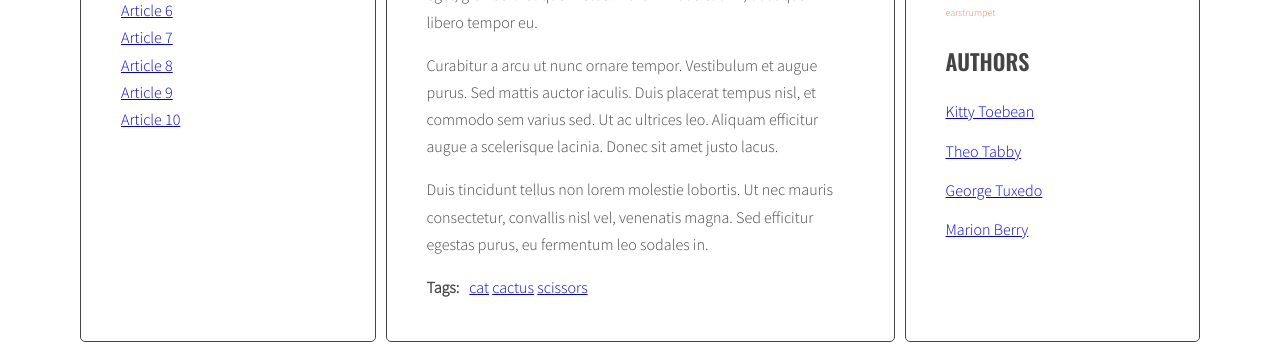
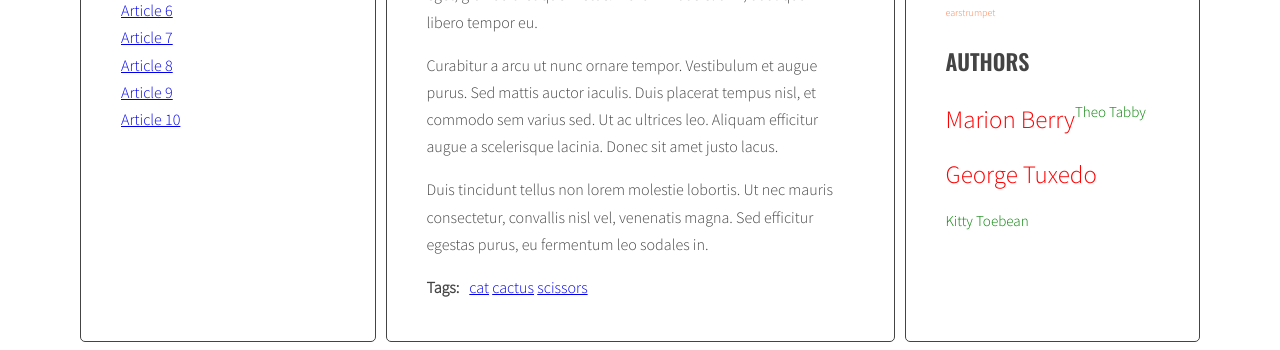
Before and after one commit to Adriannan23/javascript-blog, a website: page index.html in a window 1280 px wide. Shown: the part 497-847 px from the top of the page. Drawn offline with nearby package versions, Linux system fonts and the light colour scheme.

Commit message:
add authors cloud

```diff
--- a/js/script.js
+++ b/js/script.js
@@ -1,5 +1,17 @@
 'use strict';
 {
+  const opts = {}
+  const optArticleSelector = '.post',
+    optTitleSelector = '.post-title',
+    optTitleListSelector = '.titles',
+    optArticleTagsSelector = '.post-tags .list',
+    optArticleAuthorSelector = '.post-author',
+    optTagsListSelector = '.tags.list',
+    optCloudClassCount = 5,
+    optCloudClassAuthorCount = 4,
+    optCloudClassPrefix = 'tag-size-',
+    optAuthorsListSelector = '.authors.list',
+    optCloudClassAuthorPrefix = 'author-size-';
 
 
   // document.getElementById('test-button').addEventListener('click', function(){
@@ -38,15 +50,7 @@
     targetArticle.classList.add('active');
   };
 
-  const optArticleSelector = '.post',
-    optTitleSelector = '.post-title',
-    optTitleListSelector = '.titles',
-    optArticleTagsSelector = '.post-tags .list',
-    optArticleAuthorSelector = '.post-author',
-    optTagsListSelector = '.tags.list',
-    optCloudClassCount = 5,
-    optCloudClassPrefix = 'tag-size-',
-    optAuthorsListSelector = '.authors.list';
+
 
 
   function generateTitleLinks(customSelector = '') {
@@ -90,15 +94,13 @@
 
   function calculateTagsParams(tags) {
 
-
-
     const params = {
       max: 0,
       min: 999999
     };
 
     for (let tag in tags) {
-      // // console.log(tag + ' is used ' + tags[tag] + ' times');
+      // console.log(tag + ' is used ' + tags[tag] + ' times');
       if (tags[tag] > params.max) {
         params.max = tags[tag];
       }
@@ -106,12 +108,28 @@
       if (tags[tag] < params.min) {
         params.min = tags[tag];
       }
+    }
+    return params;
+  }
 
+  function calculateAuthorsParams(authors) {
 
+    const params = {
+      max: 0,
+      min: 999999
+    };
+
+    for (let author in authors) {
+
+      console.log(author + ' is used ' + authors[author] + ' times');
+      if (authors[author] > params.max) {
+        params.max = authors[author];
+        console.log(authors[author])
+      }
+      if (authors[author] < params.min) {
+        params.min = authors[author];
+      }
     }
-
-
-
     return params;
   }
 
@@ -128,6 +146,22 @@
     // console.log('zwroce takie cus: ' + (params + count));
     return optCloudClassPrefix + classNumber;
 
+  }
+
+  function calculateAuthorClass(count, params) {
+
+    const normalizedCount = count - params.min;
+    const normalizedMax = params.max - params.min;
+    const percentage = normalizedCount / normalizedMax;
+    const classNumber = Math.floor(percentage * (optCloudClassAuthorCount - 1) + 1);
+
+    // console.log("classNum:" + classNumber);
+    // console.log('tagsParams', params);
+    // console.log(count);
+
+    // console.log('zwroce takie cus: ' + (params + count));
+    return optCloudClassAuthorPrefix + classNumber;
+    console.log(classNumber)
   }
 
 
@@ -164,6 +198,7 @@
         /* add generated code to html variable */
         html = html + linkHTML + ' ';
 
+
         /* [NEW] check if this link is NOT already in allTags */
         if (!allTags[tag]) {
           /* [NEW] add tag to allTags object */
@@ -197,7 +232,7 @@
       allTagsHTML += '<li><a href="#tag-' + tag + '"' + 'class="' + calculateTagClass(allTags[tag], tagsParams) + '">' + tag + ' ' + '</a>' + '</li>';
 
       const tagLinkHTML = calculateTagClass(allTags[tag], tagsParams);
-      console.log('tagLinkHTML:', tagLinkHTML);
+      // console.log('tagLinkHTML:', tagLinkHTML);
 
     }
     /* [NEW] END LOOP: for each tag in allTags: */
@@ -264,14 +299,17 @@
 
   function generateAuthors() {
 
+    /* [NEW] create a new variable allAuthors with an empty object */
+    let allAuthors = {};
+
     /* find all articles */
-    const articles = document.querySelectorAll('article');
+    const articles = document.querySelectorAll(optArticleSelector);
 
     //   /* START LOOP: for every article: */
     for (let article of articles) {
 
       /* find authors wrapper */
-      const authorWrapper = article.querySelector(optArticleAuthorSelector);
+      const authorsList = article.querySelector(optArticleAuthorSelector);
 
       /* make html variable with empty string */
       let html = '';
@@ -282,14 +320,39 @@
       /* generate HTML of the link */
       const linkHTML = '<a href="#author-' + articleAuthor + '"><span>' + articleAuthor + '</span></a>';
 
+      // const authorHTMLElement = 'author-' + articleAuthor;
+
+
+
       /* add generated code to html variable */
       html = html + linkHTML;
+      console.log(linkHTML)
+
+      /* [NEW] check if this link is NOT already in allAuthors */
+      if (!allAuthors[articleAuthor]) {
+        allAuthors[articleAuthor] = 1;
+      } else {
+        allAuthors[articleAuthor]++;
+      }
+
+      /* insert HTML of all the links into the author wrapper */
+      authorsList.innerHTML = html;
+
+      /* END LOOP: for every article: */
+
+    }
+    /* [NEW] find list of authors in right column */
+    const authorList = document.querySelector(optAuthorsListSelector);
+    const authorsParams = calculateAuthorsParams(allAuthors);
 
 
-      /* insert HTML of all the links into the author wrapper */
-      authorWrapper.innerHTML = html;
-      /* END LOOP: for every article: */
+    let allAuthorsHTML = '';
+    for (let author in allAuthors) {
+      allAuthorsHTML += '<li><a href="#author-' + author + '"' + 'class="' + calculateAuthorClass(allAuthors[author], authorsParams) + '">' + author + ' ' + '</a>' + '</li>';
+      const authorLinkHTML = calculateAuthorClass(allAuthors[author], authorsParams);
+
     }
+    authorList.innerHTML = allAuthorsHTML;
   }
   generateAuthors()
 
--- a/sass/style.scss
+++ b/sass/style.scss
@@ -153,3 +153,24 @@ color:green;}
   text-decoration: none;
   color:coral;
  }
+
+ .authors{
+
+  max-width: 100%;
+  display: flex;
+  flex-wrap: wrap;
+
+ }
+ .author-size-1 {
+  font-size: 15px;
+  text-decoration: none;
+color:green;
+
+ }
+
+ .author-size-4 {
+  font-size: 25px;
+  text-decoration: none;
+color:red;
+
+ }
```
Also changed, not shown: css/style.css, 1 other file.
